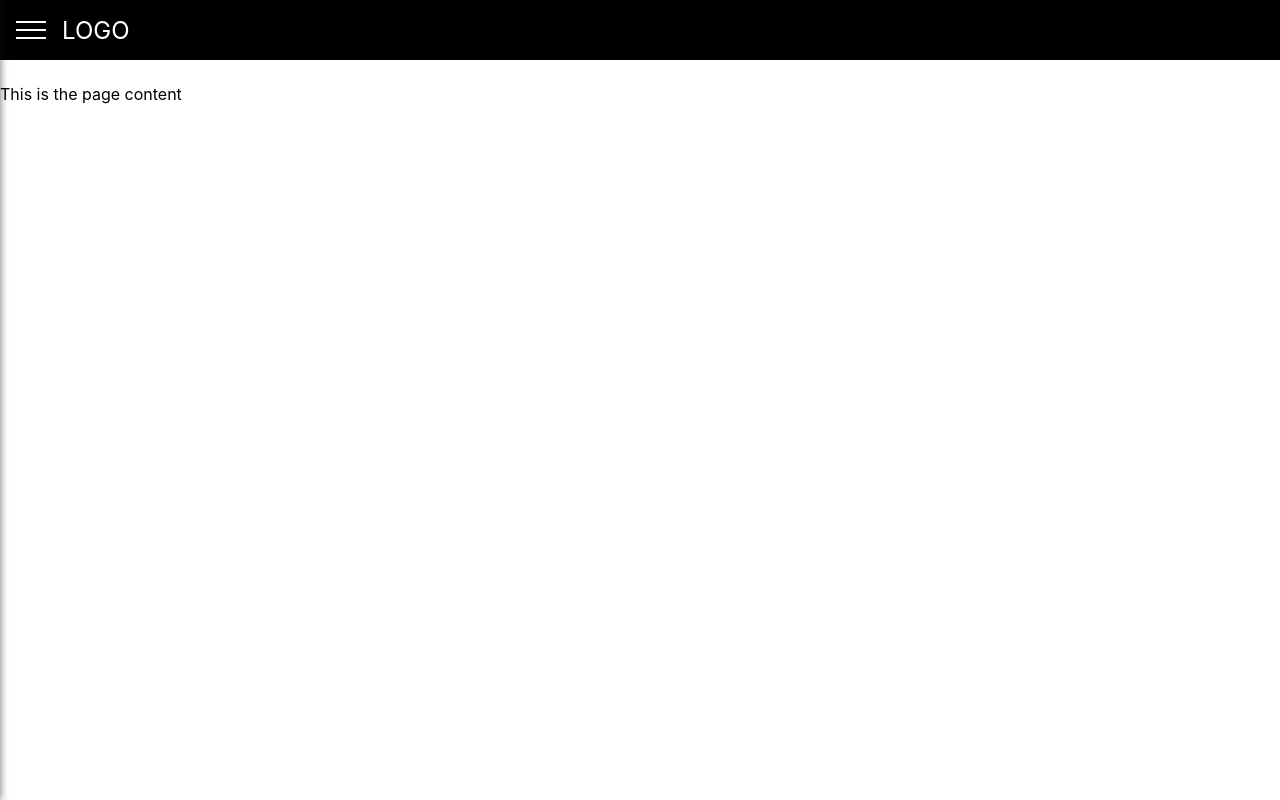
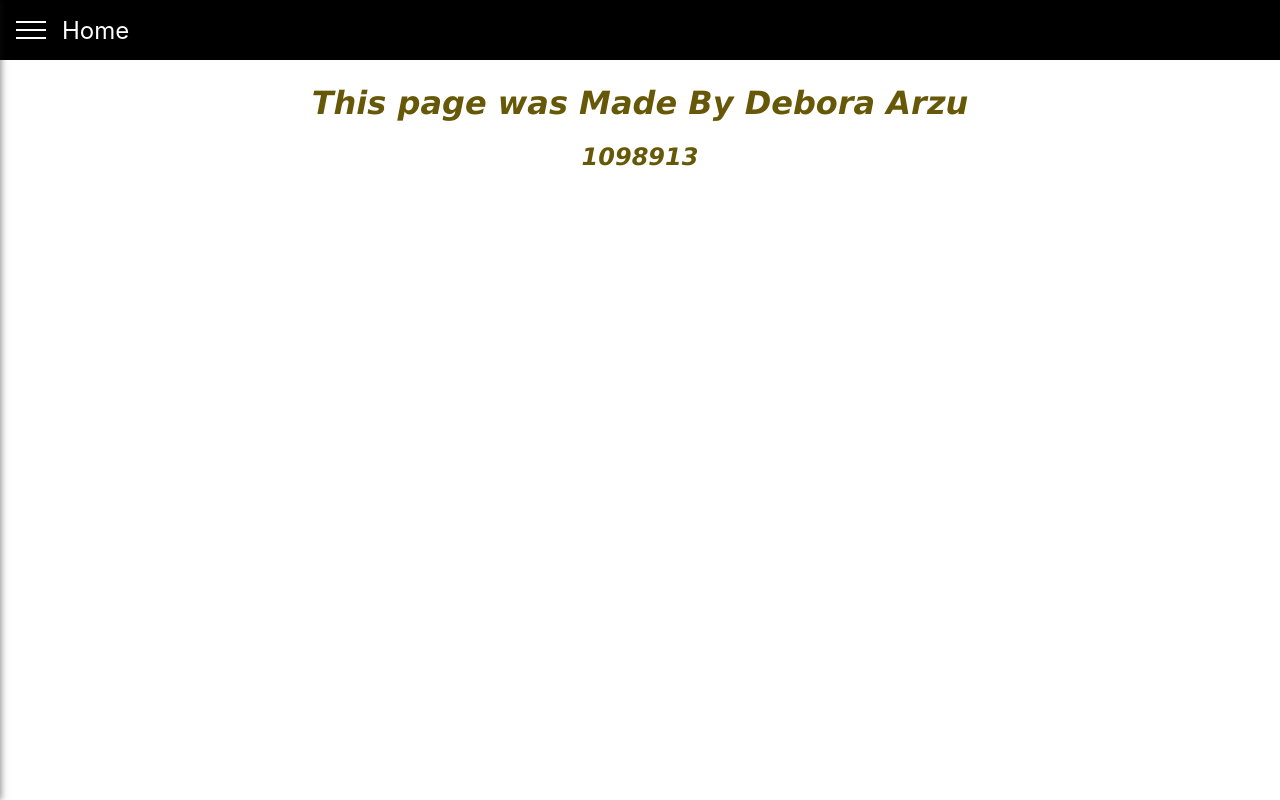
Before and after one commit to DeboraArzu/BackEnd-FrontEnd, a React (Create React App) app in the folder cloth-site/: page /About in a window 1280 px wide. Built offline with nearby package versions, Linux system fonts and the light colour scheme.

Commit message:
Design complete

```diff
--- /dev/null
+++ b/cloth-site/src/App.css
@@ -0,0 +1,8 @@
+p{
+    display: flex;
+    justify-content: center;
+    font-size: 1.5rem;
+    color: rgb(141, 62, 6);
+    font-family: 'Franklin Gothic Medium', 'Arial Narrow', Arial, sans-serif;
+    font-style: italic;
+}
--- a/cloth-site/src/App.js
+++ b/cloth-site/src/App.js
@@ -2,6 +2,7 @@ import React, { Component } from 'react';
 import Navbar from './components/Navbar/Navbar';
 import SideDrawer from './components/SideDrawer/SideDrawer';
 import Backdrop from './components/Backdrop/Backdrop';
+import './App.css'
 
 class App extends Component {
   state = {
@@ -15,7 +16,7 @@ class App extends Component {
   };
 
   backdropClickHandler = () => {
-    this.setState({sideDrawerOpen: false});
+    this.setState({ sideDrawerOpen: false });
   };
 
   render() {
@@ -27,10 +28,9 @@ class App extends Component {
     return (
       <div style={{ height: '100%' }}>
         <Navbar drawerClickHandler={this.drawerToggleClickHandler} />
-        <SideDrawer show = {this.state.sideDrawerOpen}/>;
+        <SideDrawer show={this.state.sideDrawerOpen} />;
         {backdrop}
         <main style={{ marginTop: '64px' }}>
-          <p>This is the page content</p>
         </main>
       </div>
     );
--- a/cloth-site/src/components/About/About.css
+++ b/cloth-site/src/components/About/About.css
@@ -0,0 +1,14 @@
+.content{
+    flex-direction: column;
+}
+
+h1,
+h2{
+    font-family: Verdana, Geneva, Tahoma, sans-serif;
+    font-style: italic;
+    color: rgb(102, 88, 6);
+    height: 100%;
+    list-style: none;
+    display: flex;
+    justify-content: center;
+}
--- a/cloth-site/src/components/About/About.js
+++ b/cloth-site/src/components/About/About.js
@@ -0,0 +1,14 @@
+import React, { Component } from 'react';
+import './About.css'
+
+class About extends Component {
+    render(){
+        return(
+            <div className="content" >
+                <h1>This page was Made By Debora Arzu</h1>
+                <h2>1098913</h2>
+            </div>
+        );
+    }
+}
+export default About;
--- /dev/null
+++ b/cloth-site/src/components/Home/Home.css
@@ -0,0 +1,3 @@
+body{
+    height: 100%;
+}
--- /dev/null
+++ b/cloth-site/src/components/Home/Home.js
@@ -0,0 +1,16 @@
+import React, { Component } from 'react';
+import shopping from '../img/shopping.jpg';
+
+class Home extends Component {
+    render() {
+        return (
+            <div className="main">
+                <p>Welcome!</p>
+                <div style={{ display: 'flex', justifyContent: 'center' }}>
+                    <img src={shopping} alt={"shopping"} width='80%' />
+                </div>
+            </div>
+        );
+    }
+}
+export default Home;
--- a/cloth-site/src/components/Navbar/Navbar.js
+++ b/cloth-site/src/components/Navbar/Navbar.js
@@ -2,8 +2,7 @@ import React from 'react';
 import './Navbar.css';
 import '../SideDrawer/DrawerToggleButton';
 import DrawerToggleButton from '../SideDrawer/DrawerToggleButton';
-import {Link} from 'react-router';
-//import { BrowserRouter as Router, Route } from 'react-router-dom';
+import { NavLink } from 'react-router-dom';
 
 const navbar = props => (
     <header className="navbar">
@@ -12,14 +11,10 @@ const navbar = props => (
                 <DrawerToggleButton click={props.drawerClickHandler} />
             </div>
             <div className="navbar-logo">
-                <a href="/">LOGO</a>
+                <NavLink to="/home">Home</NavLink>
             </div>
             <div className="space" />
             <div className="navbar-navigation-items">
-                <ul>
-                    <li><a href="/Products">Products</a></li>
-                    <li><a href="/About">About</a></li>
-                </ul>
             </div>
         </nav>
     </header>
--- a/cloth-site/src/components/Products/Products.css
+++ b/cloth-site/src/components/Products/Products.css
@@ -0,0 +1,6 @@
+body{
+    height: 100%;
+}
+html{
+    height: 100%;
+}
--- a/cloth-site/src/components/Products/Products.js
+++ b/cloth-site/src/components/Products/Products.js
@@ -0,0 +1,10 @@
+import React, { Component } from 'react';
+
+class Products extends Component {
+    render(){
+        return(
+            <h1>Hello from Products</h1>
+        );
+    }
+}
+export default Products;
--- a/cloth-site/src/components/SideDrawer/SideDrawer.js
+++ b/cloth-site/src/components/SideDrawer/SideDrawer.js
@@ -1,5 +1,6 @@
 import React from 'react';
 import './SideDrawer.css'
+import {NavLink} from 'react-router-dom';
 
 const sideDrawer = props => {
     let drawerClasses = 'side-drawer';
@@ -10,10 +11,10 @@ const sideDrawer = props => {
         <nav className={drawerClasses} >
             <ul>
                 <li>
-                    <a href="/">Products</a>
+                    <NavLink to ='/Products'>Products</NavLink>
                 </li>
                 <li>
-                    <a href="/">About</a>
+                    <NavLink to ='/About' activeClassName="active">About</NavLink>
                 </li>
 
             </ul>
--- a/cloth-site/src/index.js
+++ b/cloth-site/src/index.js
@@ -2,9 +2,22 @@ import React from 'react';
 import ReactDOM from 'react-dom';
 import './index.css';
 import App from './App';
+import Products from './components/Products/Products';
+import About from './components/About/About';
+import Home from './components/Home/Home';
 import * as serviceWorker from './serviceWorker';
+import { BrowserRouter, Route } from 'react-router-dom';
 
-ReactDOM.render(<App />, document.getElementById('root'));
+ReactDOM.render(
+    <BrowserRouter>
+        <div>
+            <Route component={App} />
+            <Route path={"/home"} component={Home} />
+        </div>
+        <div className="products"><Route path={"/Products"} component={Products} /></div>
+        <div className="about"><Route path={"/About"} component={About} /></div>
+    </BrowserRouter>,
+    document.getElementById('root'));
 
 // If you want your app to work offline and load faster, you can change
 // unregister() to register() below. Note this comes with some pitfalls.
```
Also changed, not shown: 2 other files (tests, documents, lock files or other folders).
